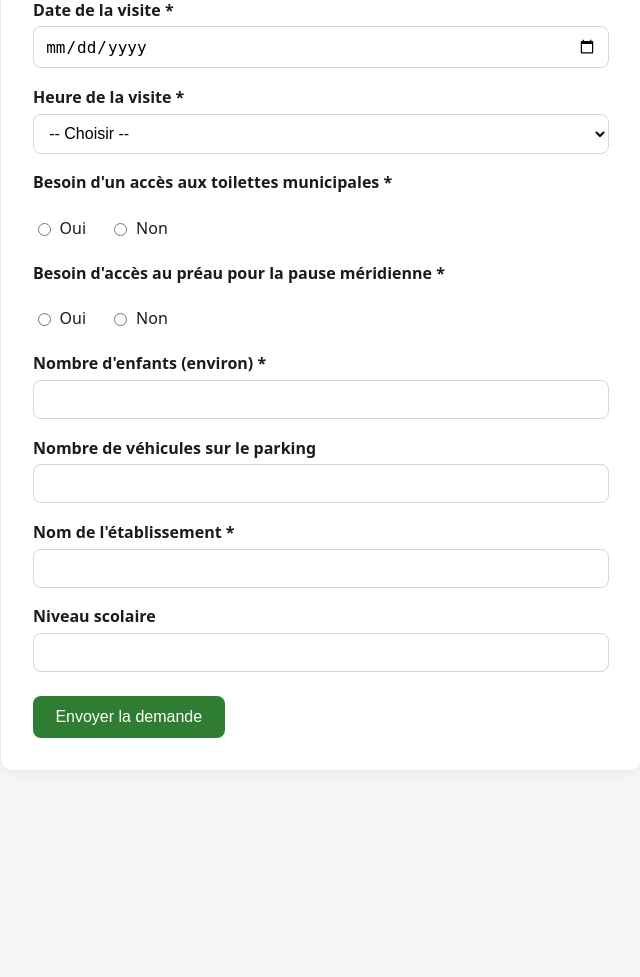
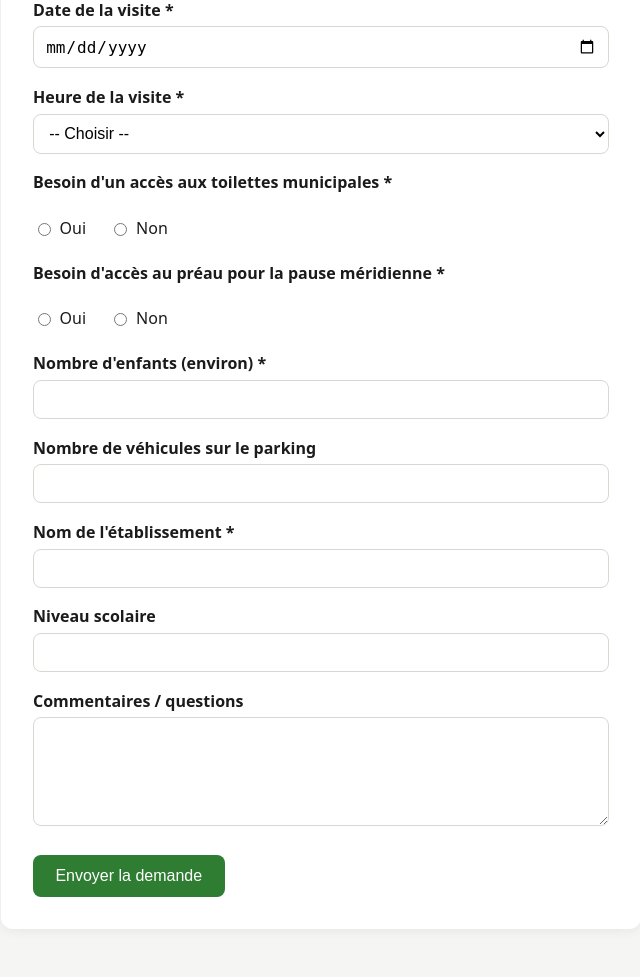
Before and after one commit to marionlamoureux/reservations-visites, a Flask app: page / in a window 1280 px wide. Shown: the part 170-1147 px from the top of the page, without its empty margins (319-959 px from the left). Before the commit the page ends 908 px from the top, so only its background shows below. Run offline with Flask 3, Linux system fonts and the light colour scheme.

Commit message:
Add optional "Commentaires / questions" free-text field
New textarea field at the bottom of the form (optional). Adds a "textarea"
field type in the template and an idempotent column migration in init_db()
so the new column is added to the existing database without breaking inserts.

Co-authored-by: Isaac

```diff
--- a/app.py
+++ b/app.py
@@ -52,6 +52,7 @@ FIELDS = [
     ("nombre_vehicules", "Nombre de véhicules sur le parking", "number", False, None),
     ("nom_etablissement", "Nom de l'établissement", "text", True, None),
     ("niveau_scolaire", "Niveau scolaire", "text", False, None),
+    ("commentaires", "Commentaires / questions", "textarea", False, None),
 ]
 
 
@@ -81,6 +82,12 @@ def init_db():
         )
         """
     )
+    # Lightweight migration: add any columns introduced after the table was first
+    # created, so new FIELDS entries don't break inserts on an existing database.
+    existing = {row[1] for row in conn.execute("PRAGMA table_info(submissions)")}
+    for col, *_ in FIELDS:
+        if col not in existing:
+            conn.execute(f"ALTER TABLE submissions ADD COLUMN {col} TEXT")
     conn.commit()
     conn.close()
 
--- a/templates/base.html
+++ b/templates/base.html
@@ -13,9 +13,10 @@
             padding: 2rem; box-shadow: 0 2px 12px rgba(0,0,0,.06); }
     h1 { margin-top: 0; color: var(--green); font-size: 1.5rem; }
     label { display: block; font-weight: 600; margin: 1.1rem 0 .35rem; }
-    input[type=text], input[type=date], input[type=time], input[type=number], input[type=password], select {
+    input[type=text], input[type=date], input[type=time], input[type=number], input[type=password], select, textarea {
       width: 100%; padding: .6rem .7rem; border: 1px solid var(--border);
       border-radius: 8px; font-size: 1rem; background: #fff; }
+    textarea { font-family: inherit; resize: vertical; }
     .radio-group label { display: inline-flex; align-items: center; gap: .35rem;
       font-weight: 400; margin-right: 1.2rem; }
     button { margin-top: 1.5rem; background: var(--green); color: #fff; border: 0;
--- a/templates/form.html
+++ b/templates/form.html
@@ -26,6 +26,9 @@
             </label>
           {% endfor %}
         </div>
+      {% elif type == "textarea" %}
+        <textarea id="{{ col }}" name="{{ col }}" rows="4"
+                  {% if required %}required{% endif %}>{{ values.get(col, '') }}</textarea>
       {% elif type == "select" %}
         <select id="{{ col }}" name="{{ col }}" {% if required %}required{% endif %}>
           <option value="" disabled {% if not values.get(col) %}selected{% endif %}>-- Choisir --</option>
```
